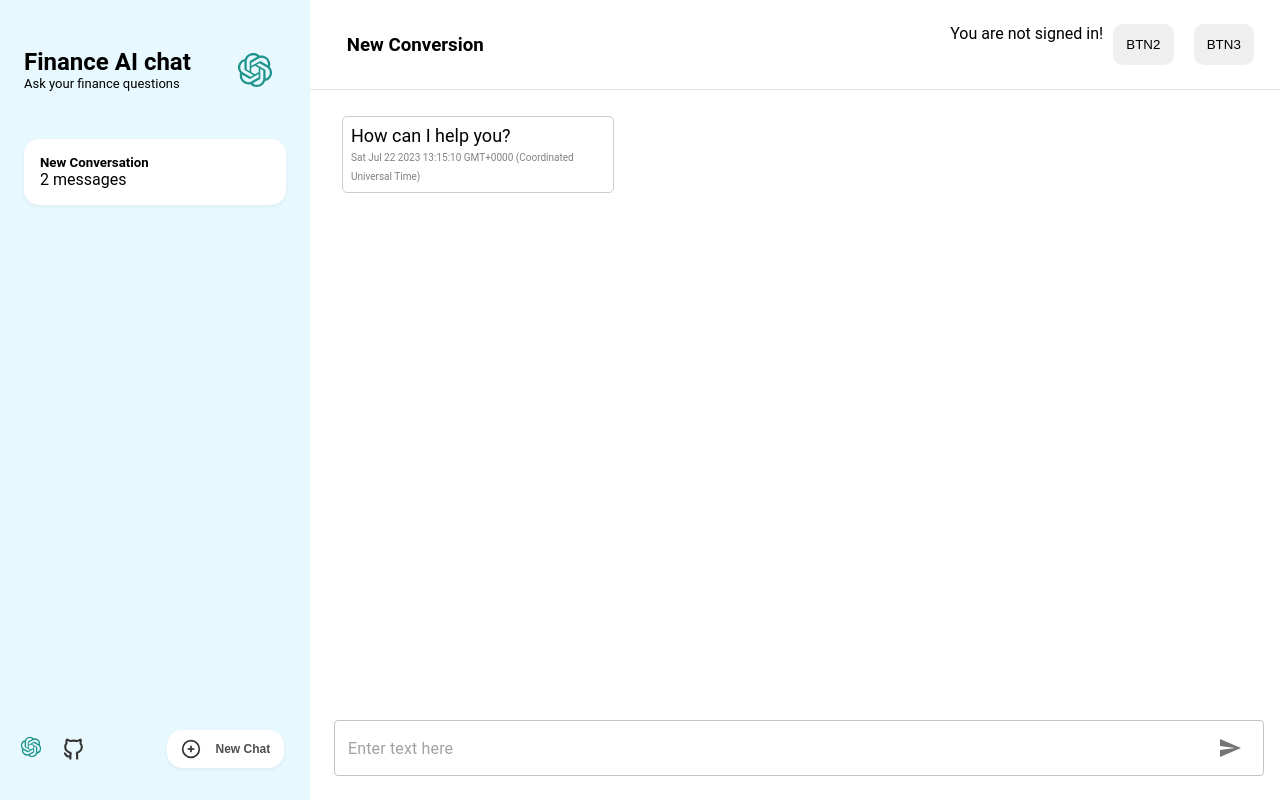
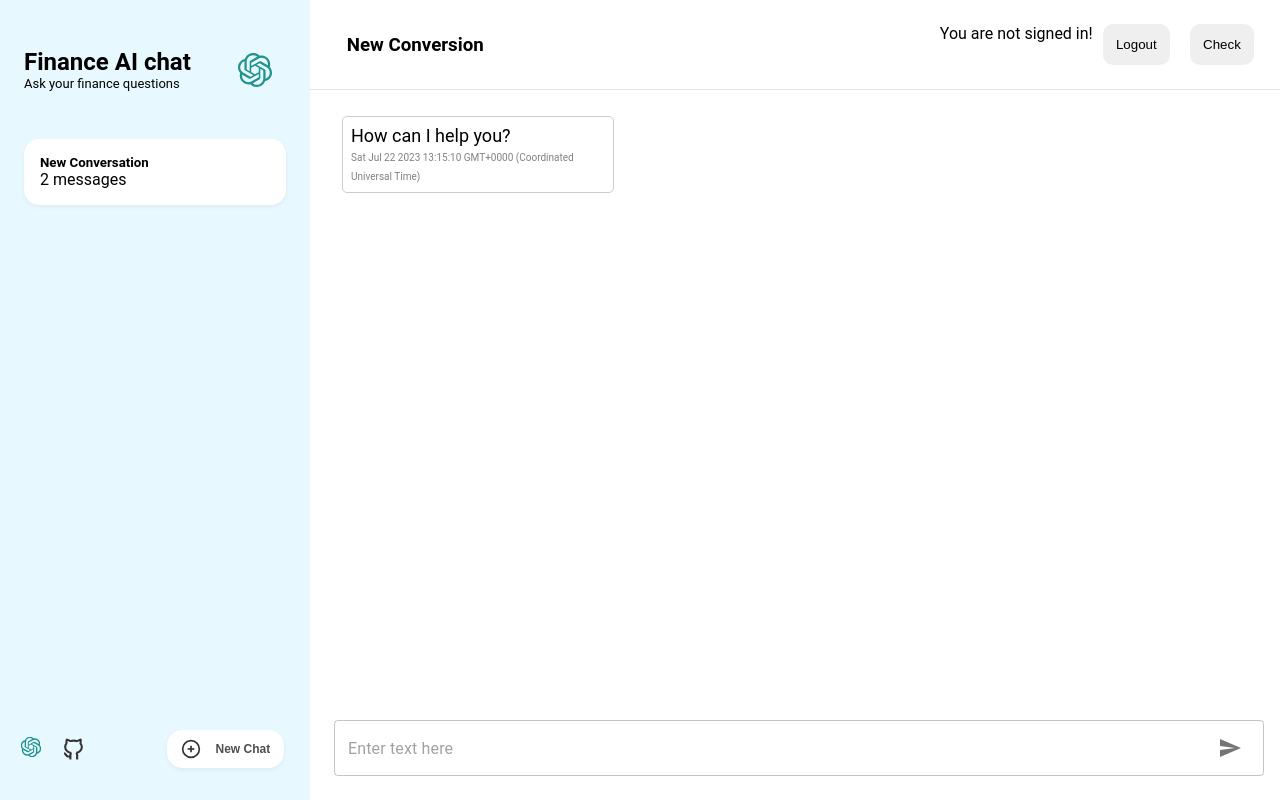
Before and after one commit to kulraj710/msu-project-S5, a Next.js app in the folder frontend/fichatbot/: page / in a window 1280 px wide. Built offline with nearby package versions, Linux system fonts and the light colour scheme.

Commit message:
update : Navbar auth session

```diff
--- a/frontend/fichatbot/components/Home/Chatbox.js
+++ b/frontend/fichatbot/components/Home/Chatbox.js
@@ -3,7 +3,7 @@ import styles from '../../styles/Home/ChatContainer.module.css'
 
 const Chatbox = ({positionBit, message, time, loading=false}) => {
   return (
-    <section style={{'margin-left' : (positionBit === 1) ? 'none' : 'auto'}} className={styles.message}>
+    <section style={{'marginLeft' : (positionBit === 1) ? 'none' : 'auto'}} className={styles.message}>
         {(loading)
             ?
             <p> Loading...</p>
--- a/frontend/fichatbot/components/Home/Navbar.js
+++ b/frontend/fichatbot/components/Home/Navbar.js
@@ -1,30 +1,48 @@
 import React,{useEffect, useState} from 'react'
 import styles from "../../styles/Home/Navbar.module.css"
 import { auth } from "../../firebase.js"
-
+import Avatar from '@mui/material/Avatar'
+import { signOut  } from "firebase/auth"
 const Navbar = () => {
 
   const [currentUser, setCurrentUser] = useState(null)
 
 
-  useEffect(() => {
+  // useEffect(() => {
+
+  // }, [])
+
+function checkSession(){
   const user = auth.currentUser;
   if (user !== null) {
       const displayName = user.displayName;
       const email = user.email;
       const uid = user.uid;
-        setCurrentUser({ "name": displayName, "email:": email, "Uid": uid })
+      console.log(user.email)
+      setCurrentUser({ "name": displayName, "email" : email, "uid" : uid })
   }
-  }, [])
+  else{
+    console.log("Hello")
+  }
+}
 
+  const logoutHandler = () => {
+    signOut(auth).then(() => {
+      console.log("LOGGED OUT")
+      setCurrentUser(null)
+    }).catch((error) => {
+      console.log("ERROR")
+    });
+
+  }
   return (
     <nav className={styles.navbar}>
       <div><h1>New Conversion</h1></div>
       <div>
         <ul>
-          <li id='btn1'><p>{(currentUser) ? currentUser.name : "You are not signed in!"}</p></li>
-          <li id='btn2'><button>BTN2</button></li>
-          <li id='btn1'><button>BTN3</button></li>
+          <li id='btn1'><p>{(currentUser) ? currentUser.email : "You are not signed in!"}</p></li>
+          <li id='btn2'><button onClick={logoutHandler}>Logout</button></li>
+          <li id='btn1'><button onClick={checkSession}>Check</button></li>
         </ul>
       </div>
     </nav>
```
Lines whose indentation alone changed are shown as unchanged.
